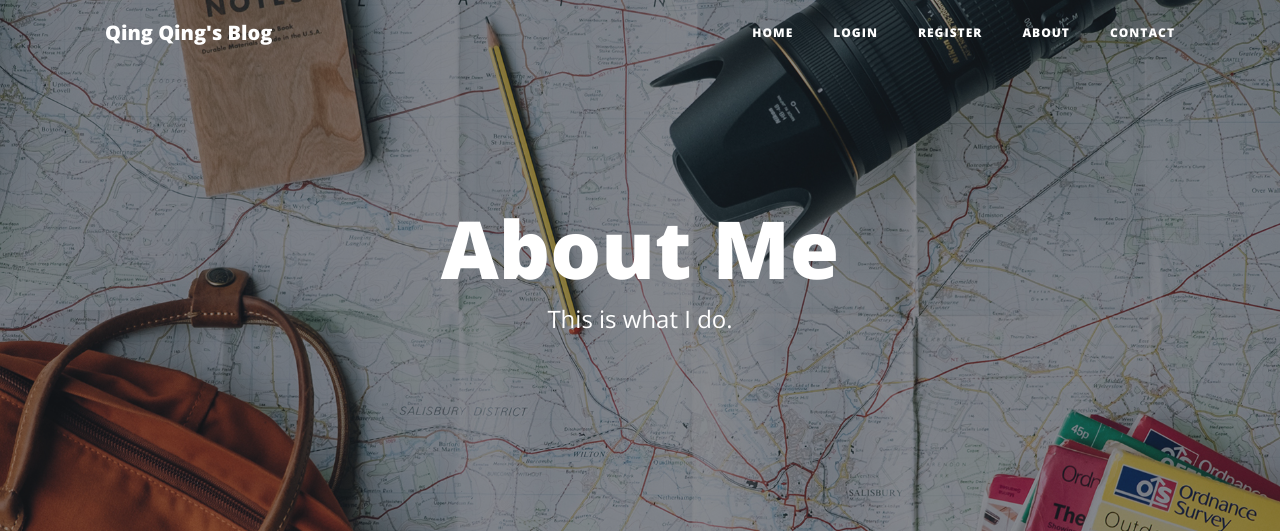
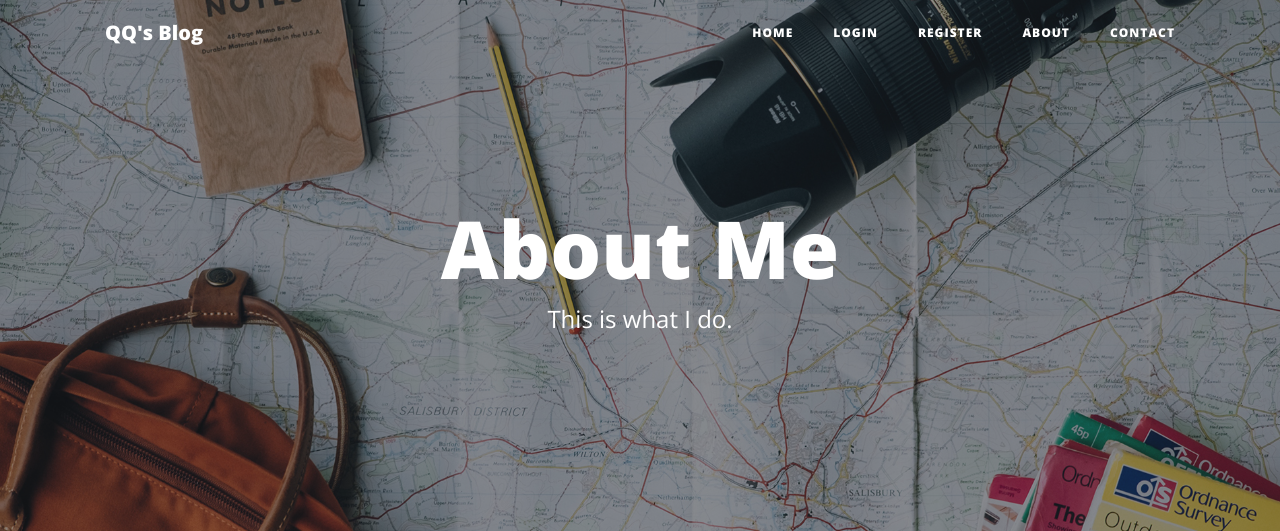
Before and after one commit to PohLing5/blog-with-users-start, a Flask app: page /about in a window 1280 px wide. Shown: the top 531 px of the page. Run offline with Flask 2, Linux system fonts and the light colour scheme; some libraries are stand-ins or nearby versions.

Commit message:
Initial Commit

```diff
--- a/main.py
+++ b/main.py
@@ -9,10 +9,11 @@ from flask_login import UserMixin, login_user, LoginManager, login_required, cur
 from forms import CreatePostForm, RegisterForm, LogInForm, CommentForm
 from flask_gravatar import Gravatar
 from functools import wraps
+import os
 
 
 app = Flask(__name__)
-app.config['SECRET_KEY'] = '8BYkEfBA6O6donzWlSihBXox7C0sKR6b'
+app.config['SECRET_KEY'] = os.getenv("SECRET_KEY")
 ckeditor = CKEditor(app)
 Bootstrap(app)
 gravatar = Gravatar(app, size=100, rating='g', default='retro', force_default=False, force_lower=False, use_ssl=False, base_url=None)
@@ -224,4 +225,3 @@ def delete_post(post_id):
 
 if __name__ == "__main__":
     app.run(debug=True)
-    # app.run(host='0.0.0.0', port=5000)
--- a/templates/header.html
+++ b/templates/header.html
@@ -8,7 +8,7 @@
   <meta name="description" content="">
   <meta name="author" content="">
 
-  <title>Qing Qing's Blog</title>
+  <title>QQ's Blog</title>
 
   <!-- Bootstrap core CSS -->
   <link href="{{ url_for('static', filename='vendor/bootstrap/css/bootstrap.min.css') }}" rel="stylesheet">
@@ -28,7 +28,7 @@
   <!-- Navigation -->
   <nav class="navbar navbar-expand-lg navbar-light fixed-top" id="mainNav">
     <div class="container">
-      <a class="navbar-brand" href="{{url_for('get_all_posts')}}">Qing Qing's Blog</a>
+      <a class="navbar-brand" href="{{url_for('get_all_posts')}}">QQ's Blog</a>
       <button class="navbar-toggler navbar-toggler-right" type="button" data-toggle="collapse" data-target="#navbarResponsive" aria-controls="navbarResponsive" aria-expanded="false" aria-label="Toggle navigation">
         Menu
         <i class="fas fa-bars"></i>
```
Also changed, not shown: 1 other file.
